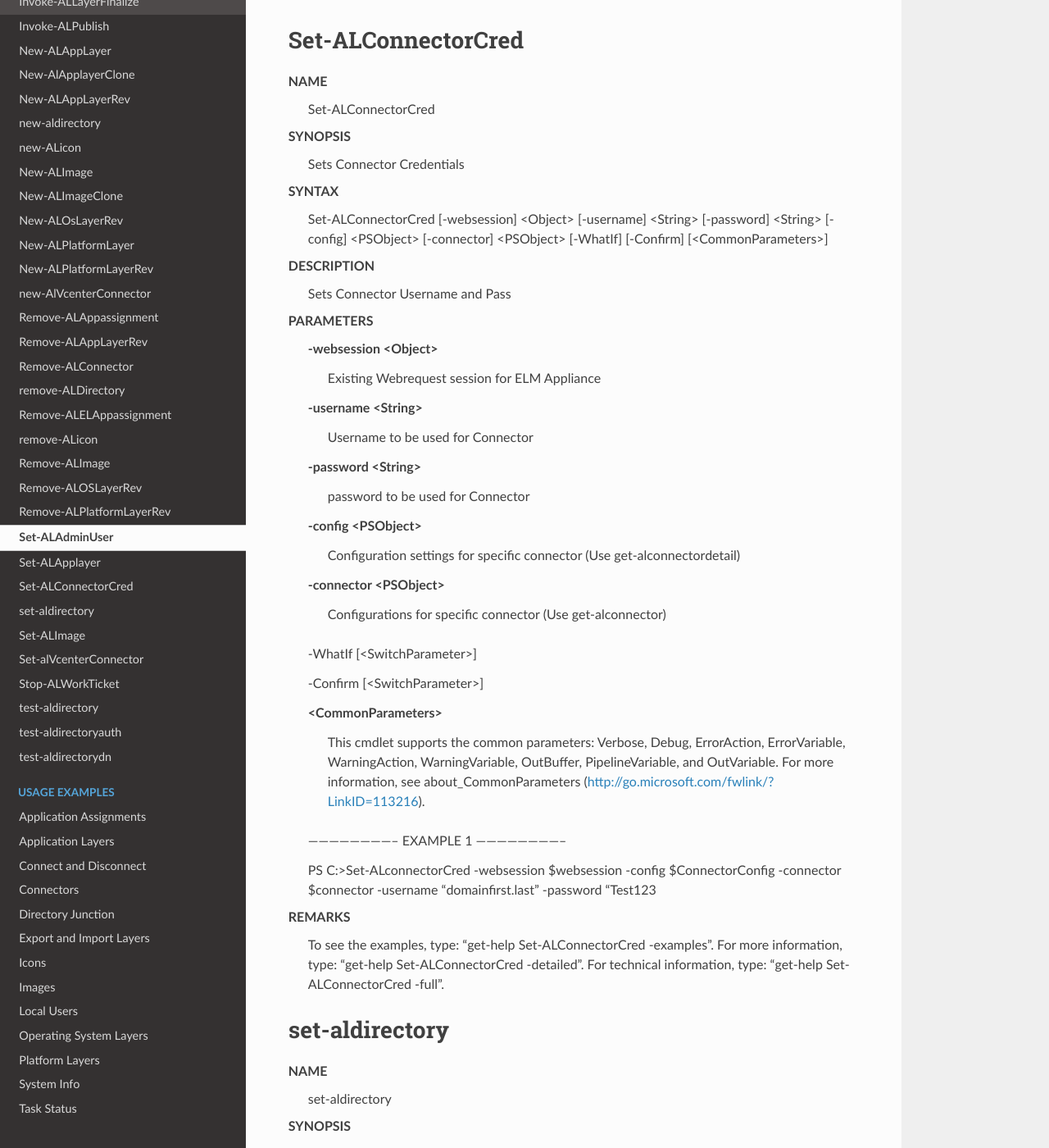
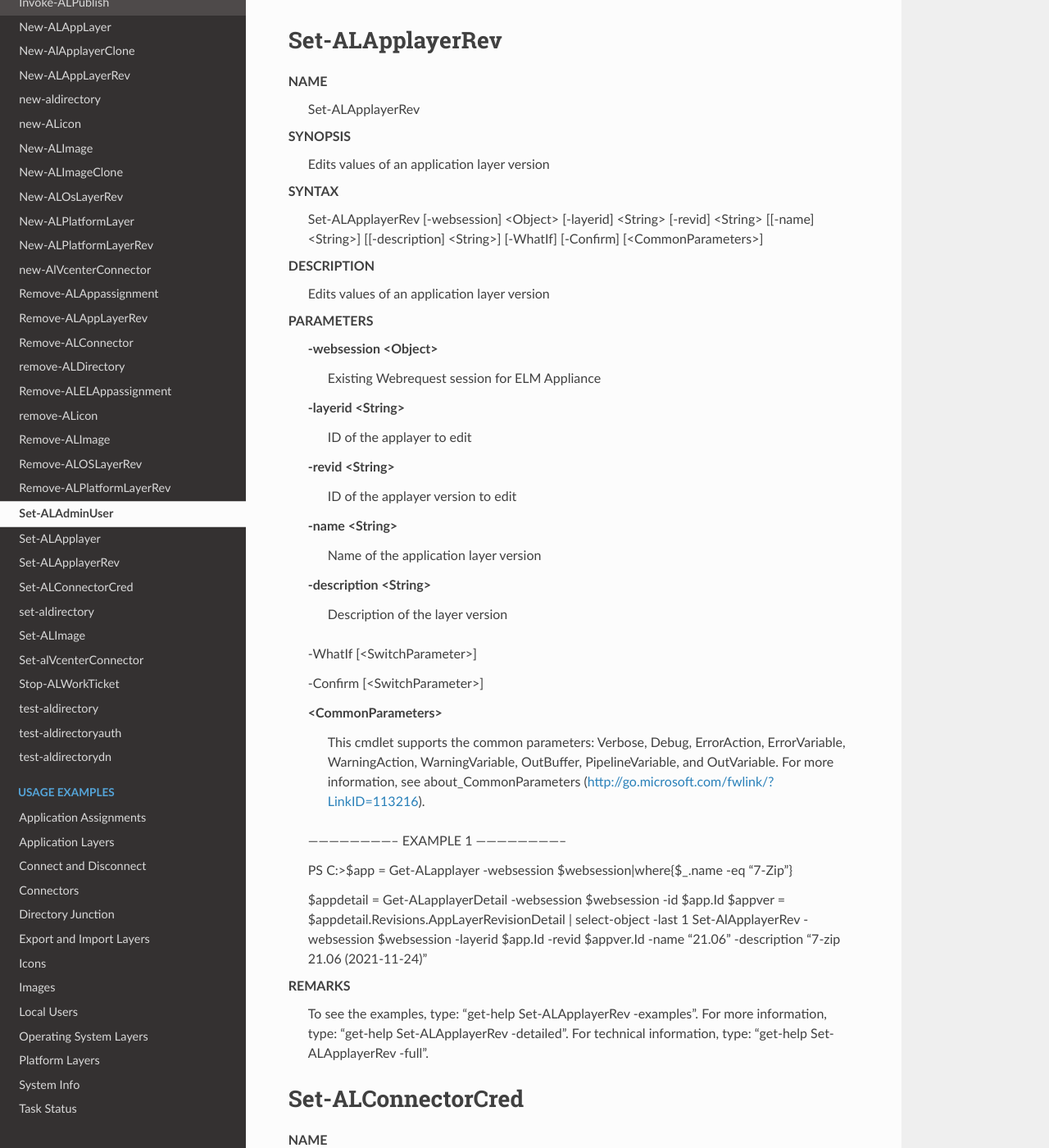
Before and after one commit to ryancbutler/UnideskSDK, a Sphinx documentation site: the page built from docs/cmd/cmd_set.rst, in a window 1280 px wide and 1400 px high, scrolled down 2568 px. Shown: the whole window at 82% size. Built offline with Sphinx 7.4.7 and the Read the Docs theme 2.0.0, drawn with Linux system fonts in a browser that asks for light colours.

Commit message:
PSGallery Version Update to 0.3.24

```diff
--- a/docs/cmd/cmd_set.rst
+++ b/docs/cmd/cmd_set.rst
@@ -117,6 +117,67 @@ REMARKS
     To see the examples, type: "get-help Set-ALApplayer -examples".
     For more information, type: "get-help Set-ALApplayer -detailed".
     For technical information, type: "get-help Set-ALApplayer -full".
+
+
+Set-ALApplayerRev
+-------------------------
+
+NAME
+    Set-ALApplayerRev
+
+SYNOPSIS
+    Edits values of an application layer version
+
+
+SYNTAX
+    Set-ALApplayerRev [-websession] <Object> [-layerid] <String> [-revid] <String> [[-name] <String>] [[-description] <String>] [-WhatIf] [-Confirm] [<CommonParameters>]
+
+
+DESCRIPTION
+    Edits values of an application layer version
+
+
+PARAMETERS
+    -websession <Object>
+        Existing Webrequest session for ELM Appliance
+
+    -layerid <String>
+        ID of the applayer to edit
+
+    -revid <String>
+        ID of the applayer version to edit
+
+    -name <String>
+        Name of the application layer version
+
+    -description <String>
+        Description of the layer version
+
+    -WhatIf [<SwitchParameter>]
+
+    -Confirm [<SwitchParameter>]
+
+    <CommonParameters>
+        This cmdlet supports the common parameters: Verbose, Debug,
+        ErrorAction, ErrorVariable, WarningAction, WarningVariable,
+        OutBuffer, PipelineVariable, and OutVariable. For more information, see
+        about_CommonParameters (http://go.microsoft.com/fwlink/?LinkID=113216).
+
+    -------------------------- EXAMPLE 1 --------------------------
+
+    PS C:\>$app = Get-ALapplayer -websession $websession|where{$_.name -eq "7-Zip"}
+
+    $appdetail = Get-ALapplayerDetail -websession $websession -id $app.Id
+    $appver = $appdetail.Revisions.AppLayerRevisionDetail | select-object -last 1
+    Set-AlApplayerRev -websession $websession -layerid $app.Id -revid $appver.Id -name "21.06" -description "7-zip 21.06 (2021-11-24)"
+
+
+
+
+REMARKS
+    To see the examples, type: "get-help Set-ALApplayerRev -examples".
+    For more information, type: "get-help Set-ALApplayerRev -detailed".
+    For technical information, type: "get-help Set-ALApplayerRev -full".
 
 
 Set-ALConnectorCred
```
Also changed, not shown: 1 other file.
